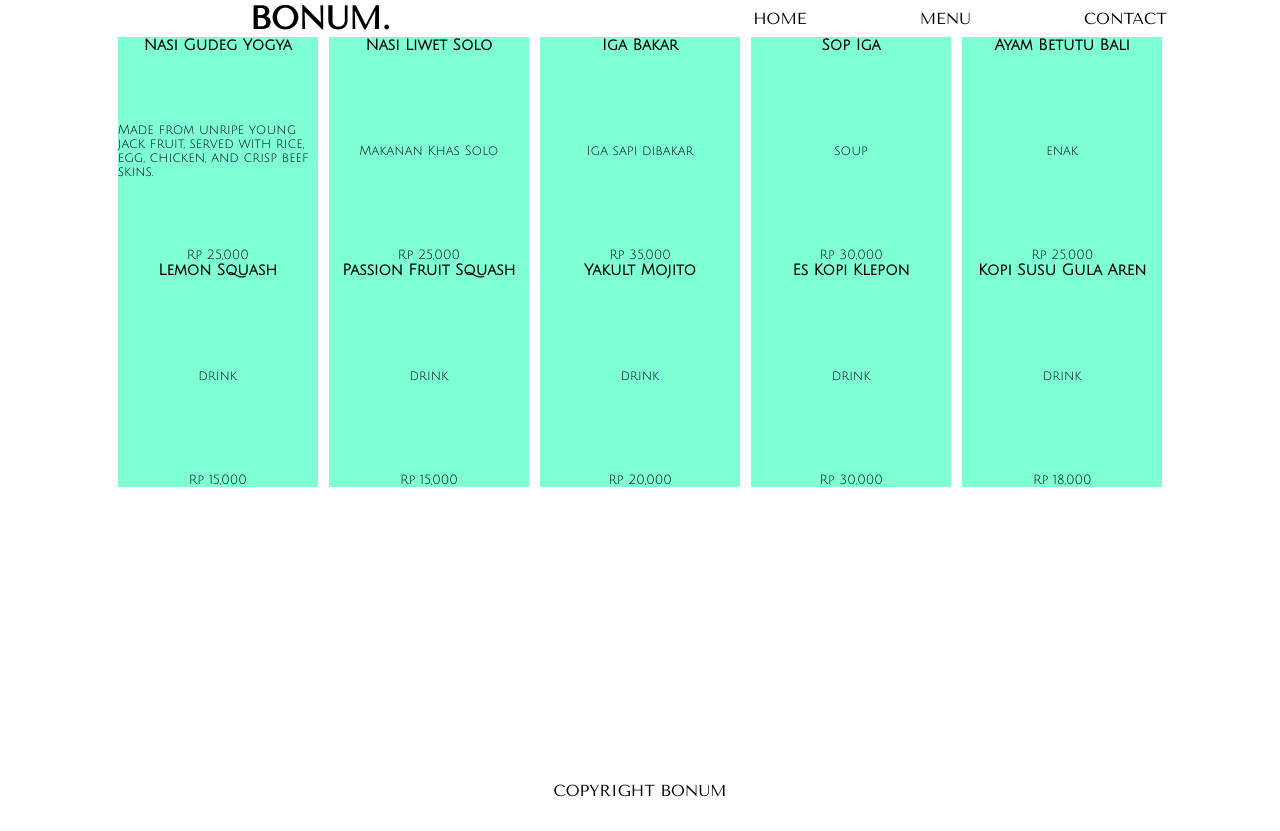
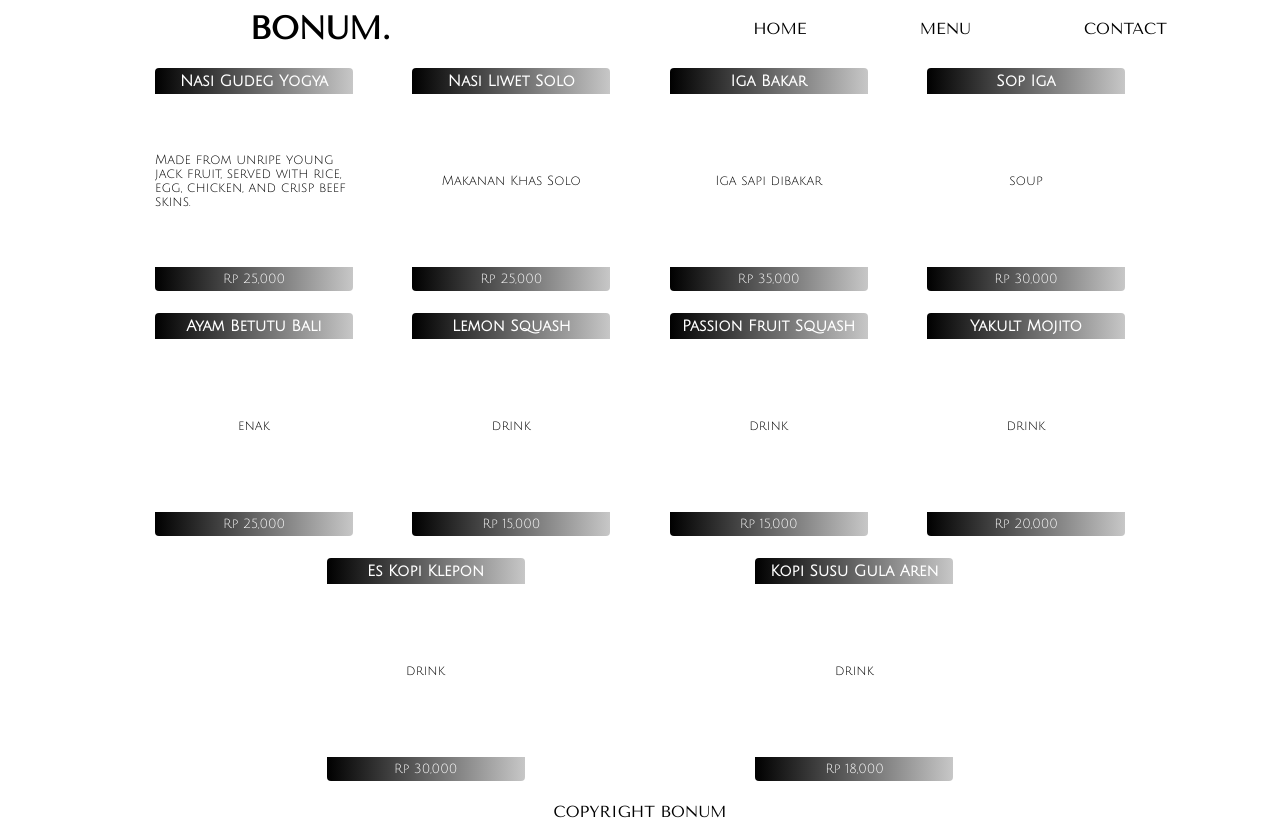
Before and after one commit to ysricky/bonum-restaurant-page, a plain HTML site: page index.html in a window 1280 px wide. Both pictures are taken after a click on the element "MENU". Before the commit the page ends 800 px from the top, so only its background shows below. Drawn offline with nearby package versions, Linux system fonts and the light colour scheme.

Commit message:
fix page styling

```diff
--- a/style.css
+++ b/style.css
@@ -24,6 +24,8 @@
   display: flex;
   justify-content: center;
   align-items: center;
+  margin-top: 10px;
+  margin-bottom: 10px;
 }
 
 h1 {
@@ -35,6 +37,8 @@ h1 {
   display: flex;
   justify-content: space-evenly;
   align-items: center;
+  margin-top: 10px;
+  margin-bottom: 10px;
 }
 
 .nav {
@@ -55,6 +59,8 @@ h1 {
   text-transform: uppercase;
   font-family: 'Tenor Sans', sans-serif;
   grid-area: footer;
+  margin-top: 10px;
+  margin-bottom: 10px;
 }
 
 #menu-content {
@@ -68,11 +74,23 @@ h1 {
   height: 225px;
   width: 200px;
   font-size: 13px;
-  background-color: aquamarine;
   display: flex;
   flex-direction: column;
   justify-content: space-between;
   align-items: center;
+  margin: 10px;
+  border: 1px solid rgba(0, 0, 0, 0);
+  border-radius: 5px;
+  overflow: hidden;
+}
+
+.menu > h3,
+.menu > p:last-child {
+  background: linear-gradient(to right, black, rgb(199, 199, 199));
+  color: white;
+  width: 100%;
+  text-align: center;
+  padding: 5px;
 }
 
 /* responsive design */
@@ -87,4 +105,8 @@ h1 {
       '. content .'
       'footer footer footer';
   }
+
+  #navbar {
+    margin-top: 0;
+  }
 }
```
